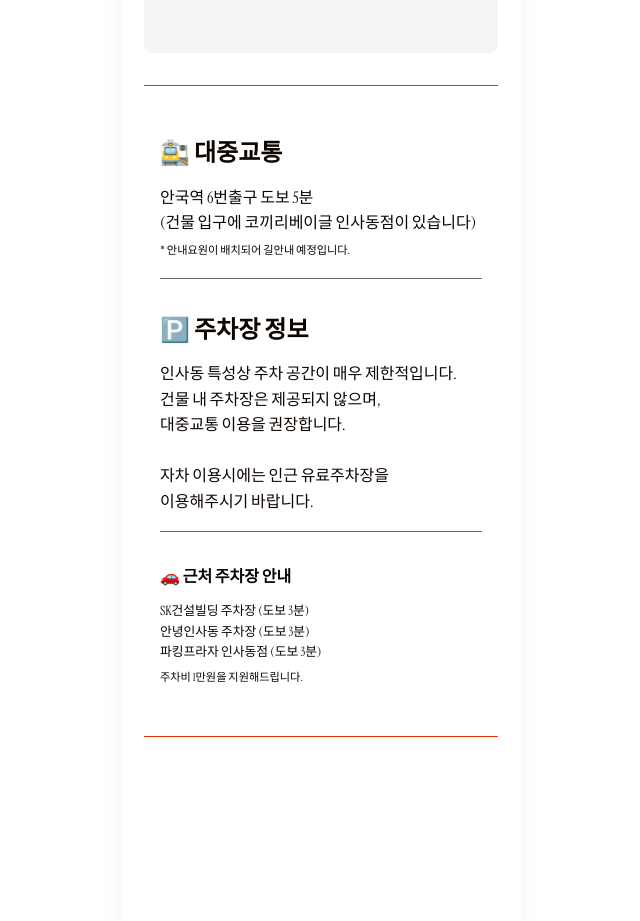
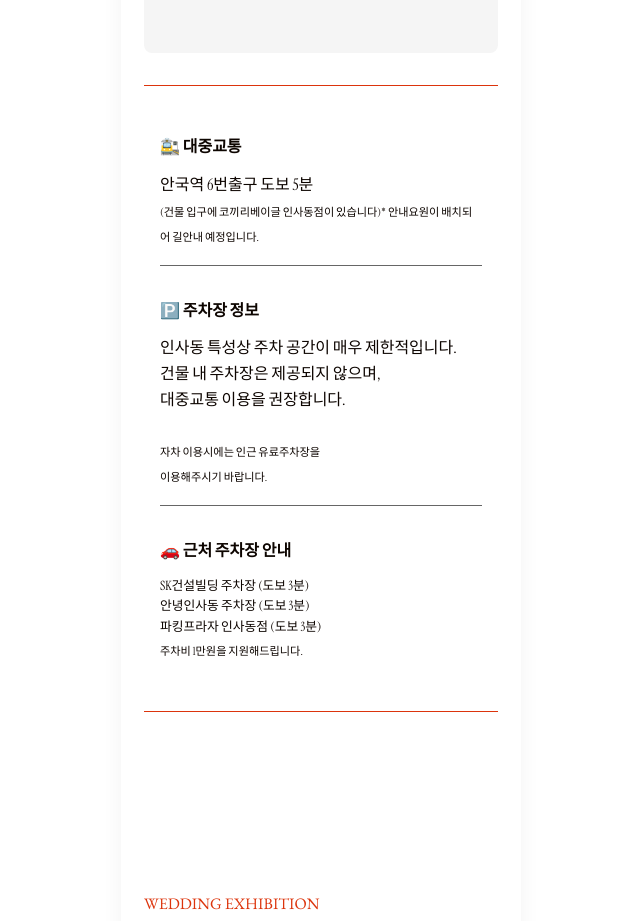
Before and after one commit to rowanna/wedding-invitation, a Vue app: page / in a window 1280 px wide. Shown: the part 3060-3981 px from the top of the page, without its empty margins (319-959 px from the left). Built offline with nearby package versions, Linux system fonts and the light colour scheme.

Commit message:
Style: Modify Style

```diff
--- a/src/components/wedding/LocationSection.vue
+++ b/src/components/wedding/LocationSection.vue
@@ -43,10 +43,8 @@
         <div class="way-info-container">
           <div class="way-info-wrap">
             <h3>🚉 대중교통</h3>
-            <p>
-              안국역 6번출구 도보 5분 <br />
-              (건물 입구에 코끼리베이글 인사동점이 있습니다)
-            </p>
+            <p>안국역 6번출구 도보 5분</p>
+            <span>(건물 입구에 코끼리베이글 인사동점이 있습니다)</span>
             <span>* 안내요원이 배치되어 길안내 예정입니다.</span>
           </div>
           <div class="way-info-wrap">
@@ -55,10 +53,11 @@
               인사동 특성상 주차 공간이 매우 제한적입니다.<br />
               건물 내 주차장은 제공되지 않으며,<br />
               대중교통 이용을 권장합니다.<br /><br />
-
-              자차 이용시에는 인근 유료주차장을<br />
-              이용해주시기 바랍니다.
             </p>
+            <span
+              >자차 이용시에는 인근 유료주차장을<br />
+              이용해주시기 바랍니다.</span
+            >
           </div>
           <div class="way-info-wrap">
             <h4>🚗 근처 주차장 안내</h4>
@@ -161,7 +160,7 @@ h2 {
 }
 
 .way-info-wrap h3 {
-  font-size: 1.5rem;
+  font-size: 1rem;
   font-weight: 700;
   margin-bottom: 12px;
 }
```
